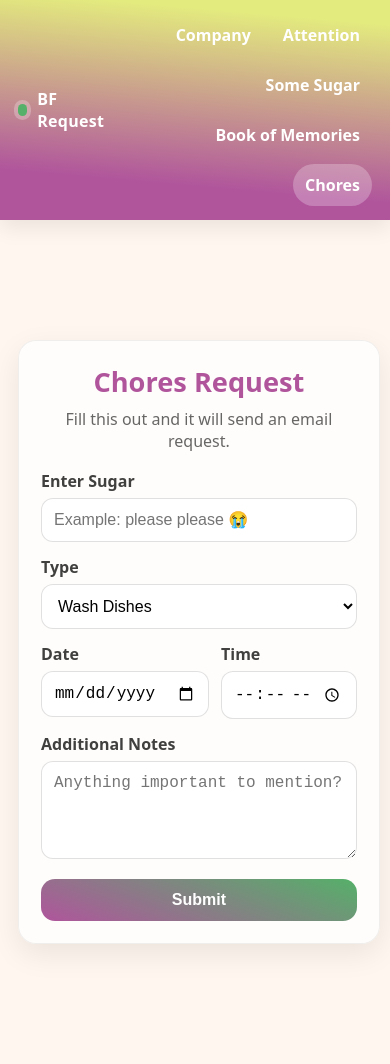
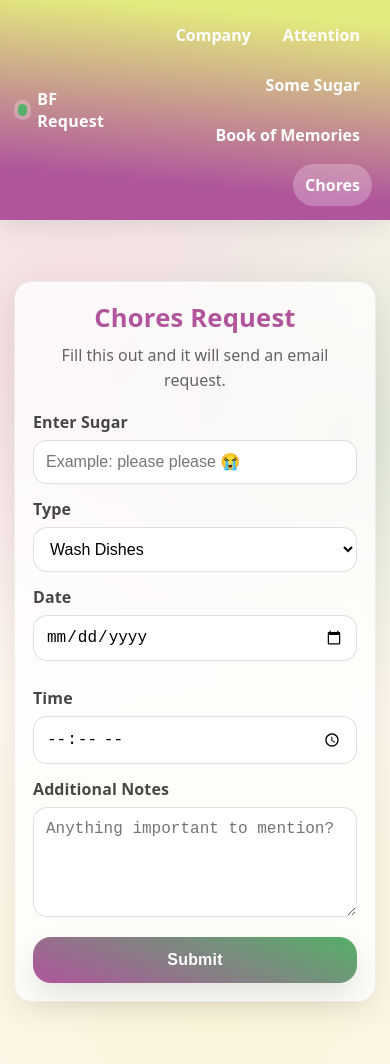
Before and after one commit to GuzmanDsl/K_Requests, a React (Vite) app in the folder k-requests/: page /chores in a window 390 px wide. Built offline with nearby package versions, Linux system fonts and the light colour scheme.

Commit message:
updated chore style

```diff
--- a/k-requests/src/styles/chores.css
+++ b/k-requests/src/styles/chores.css
@@ -1,99 +1,301 @@
+/* ------------------------------
+   Chores Page Layout
+-------------------------------- */
+
 .choresMain {
   min-height: 100dvh;
-  padding: 40px 18px;
+  padding: 48px 18px;
   display: grid;
   place-items: center;
+
+  background:
+    radial-gradient(circle at 20% 15%, rgba(176, 85, 156, 0.18), transparent 45%),
+    radial-gradient(circle at 90% 25%, rgba(85, 176, 105, 0.18), transparent 40%),
+    radial-gradient(circle at 55% 90%, rgba(227, 234, 126, 0.20), transparent 48%),
+    var(--bg);
 }
 
+/* Smoother card entrance */
 .choresCard {
   width: 100%;
-  max-width: 520px;
-  background: rgba(255, 255, 255, 0.75);
+  max-width: 560px;
+  border-radius: var(--radius);
+  padding: 22px;
+
+  background: rgba(255, 255, 255, 0.78);
   border: 1px solid rgba(0, 0, 0, 0.06);
-  border-radius: var(--radius);
   box-shadow: var(--shadow);
-  padding: 22px;
-  backdrop-filter: blur(10px);
+  backdrop-filter: blur(12px);
+
+  opacity: 0;
+  transform: translateY(14px) scale(0.995);
+  filter: blur(4px);
+  animation: cardIn 900ms cubic-bezier(0.16, 1, 0.3, 1) forwards;
+}
+
+@keyframes cardIn {
+  0% {
+    opacity: 0;
+    transform: translateY(14px) scale(0.995);
+    filter: blur(4px);
+  }
+  60% {
+    opacity: 1;
+    filter: blur(0px);
+  }
+  100% {
+    opacity: 1;
+    transform: translateY(0) scale(1);
+    filter: blur(0px);
+  }
 }
 
 .choresTitle {
   margin: 0;
-  font-size: 1.7rem;
+  font-size: 1.85rem;
   color: var(--primary-color);
   text-align: center;
+  letter-spacing: 0.2px;
 }
 
 .choresSub {
   margin: 8px 0 18px;
   text-align: center;
   color: var(--muted);
+  line-height: 1.55;
 }
+
+/* ------------------------------
+   Form Controls
+-------------------------------- */
 
 .field {
   display: flex;
   flex-direction: column;
-  gap: 6px;
+  gap: 7px;
   margin-bottom: 14px;
+
+  /* gentle staggered reveal */
+  opacity: 0;
+  transform: translateY(8px);
+  animation: fieldIn 750ms cubic-bezier(0.16, 1, 0.3, 1) forwards;
 }
 
+@keyframes fieldIn {
+  to {
+    opacity: 1;
+    transform: translateY(0);
+  }
+}
+
+/* stagger timing */
+.field:nth-of-type(1) { animation-delay: 120ms; }
+.field:nth-of-type(2) { animation-delay: 180ms; }
+.field:nth-of-type(3) { animation-delay: 240ms; }
+.field:nth-of-type(4) { animation-delay: 300ms; }
+.field:nth-of-type(5) { animation-delay: 360ms; }
+
 .field label {
-  font-weight: 700;
-  color: rgba(0, 0, 0, 0.75);
+  font-weight: 800;
+  color: rgba(0, 0, 0, 0.72);
+  letter-spacing: 0.1px;
 }
 
 .field input,
 .field select,
 .field textarea {
+  width: 100%;
   border: 1px solid rgba(0, 0, 0, 0.12);
-  border-radius: 12px;
+  border-radius: 14px;
   padding: 12px 12px;
   font-size: 1rem;
   outline: none;
-  background: rgba(255, 255, 255, 0.9);
+
+  background: rgba(255, 255, 255, 0.92);
+
+  /* smoother transitions */
+  transition:
+    box-shadow 280ms cubic-bezier(0.16, 1, 0.3, 1),
+    border-color 280ms cubic-bezier(0.16, 1, 0.3, 1),
+    background 280ms cubic-bezier(0.16, 1, 0.3, 1);
+}
+
+.field textarea {
+  resize: vertical;
+  min-height: 110px;
 }
 
 .field input:focus,
 .field select:focus,
 .field textarea:focus {
   border-color: var(--primary-color);
-  box-shadow: 0 0 0 4px rgba(176, 85, 156, 0.18);
+  background: #ffffff;
+  box-shadow: 0 0 0 5px rgba(176, 85, 156, 0.16);
 }
 
+/* keep hover subtle */
+.field input:hover,
+.field select:hover,
+.field textarea:hover {
+  border-color: rgba(0, 0, 0, 0.22);
+}
+
+/* Date + Time columns */
 .twoCol {
   display: grid;
   grid-template-columns: 1fr 1fr;
   gap: 12px;
+
+  opacity: 0;
+  transform: translateY(8px);
+  animation: fieldIn 750ms cubic-bezier(0.16, 1, 0.3, 1) forwards;
+  animation-delay: 260ms;
 }
+
+/* ------------------------------
+   Submit Button (smooth)
+-------------------------------- */
 
 .submitBtn {
   width: 100%;
   margin-top: 6px;
-  padding: 12px;
+  padding: 13px 14px;
+
   border: none;
-  border-radius: 14px;
+  border-radius: 16px;
+
   font-size: 1rem;
-  font-weight: 800;
+  font-weight: 900;
+  letter-spacing: 0.2px;
   color: white;
+
   cursor: pointer;
+
   background: linear-gradient(
     20deg,
     var(--primary-color),
     var(--secondary-color)
   );
-  transition: transform 0.15s ease, opacity 0.15s ease;
+
+  box-shadow: 0 14px 30px rgba(0, 0, 0, 0.10);
+  position: relative;
+  overflow: hidden;
+
+  transition:
+    transform 260ms cubic-bezier(0.16, 1, 0.3, 1),
+    box-shadow 260ms cubic-bezier(0.16, 1, 0.3, 1),
+    opacity 260ms cubic-bezier(0.16, 1, 0.3, 1);
+}
+
+/* slower shine sweep */
+.submitBtn::before {
+  content: "";
+  position: absolute;
+  top: -40%;
+  left: -60%;
+  width: 55%;
+  height: 180%;
+  background: rgba(255, 255, 255, 0.22);
+  transform: rotate(20deg);
+  transition: left 800ms cubic-bezier(0.16, 1, 0.3, 1);
 }
 
 .submitBtn:hover {
   transform: translateY(-1px);
+  box-shadow: 0 18px 44px rgba(0, 0, 0, 0.14);
+}
+
+.submitBtn:hover::before {
+  left: 120%;
+}
+
+.submitBtn:active {
+  transform: translateY(0);
+  box-shadow: 0 14px 34px rgba(0, 0, 0, 0.12);
 }
 
 .submitBtn:disabled {
-  opacity: 0.7;
+  opacity: 0.65;
   cursor: not-allowed;
 }
+
+/* ------------------------------
+   Status Message (smooth fade)
+-------------------------------- */
 
 .status {
   margin-top: 14px;
   text-align: center;
-  font-weight: 700;
+  font-weight: 800;
+  color: rgba(0, 0, 0, 0.75);
+
+  opacity: 0;
+  transform: translateY(6px);
+  animation: statusIn 520ms cubic-bezier(0.16, 1, 0.3, 1) forwards;
 }
+
+@keyframes statusIn {
+  to {
+    opacity: 1;
+    transform: translateY(0);
+  }
+}
+
+/* ------------------------------
+   Mobile Improvements
+-------------------------------- */
+
+@media (max-width: 720px) {
+  .choresMain {
+    padding: 30px 14px;
+  }
+
+  .choresCard {
+    padding: 18px;
+    max-width: 520px;
+  }
+
+  .choresTitle {
+    font-size: 1.6rem;
+  }
+
+  .twoCol {
+    grid-template-columns: 1fr;
+  }
+
+  .field input,
+  .field select,
+  .field textarea {
+    padding: 12px 12px;
+  }
+
+  .submitBtn {
+    padding: 14px 14px;
+    border-radius: 18px;
+  }
+}
+
+/* ------------------------------
+   Reduced Motion Accessibility
+-------------------------------- */
+
+@media (prefers-reduced-motion: reduce) {
+  .choresCard,
+  .field,
+  .twoCol,
+  .status,
+  .submitBtn,
+  .field input,
+  .field select,
+  .field textarea {
+    animation: none !important;
+    transition: none !important;
+    filter: none !important;
+    transform: none !important;
+    opacity: 1 !important;
+  }
+
+  .submitBtn::before {
+    display: none;
+  }
+}
```
